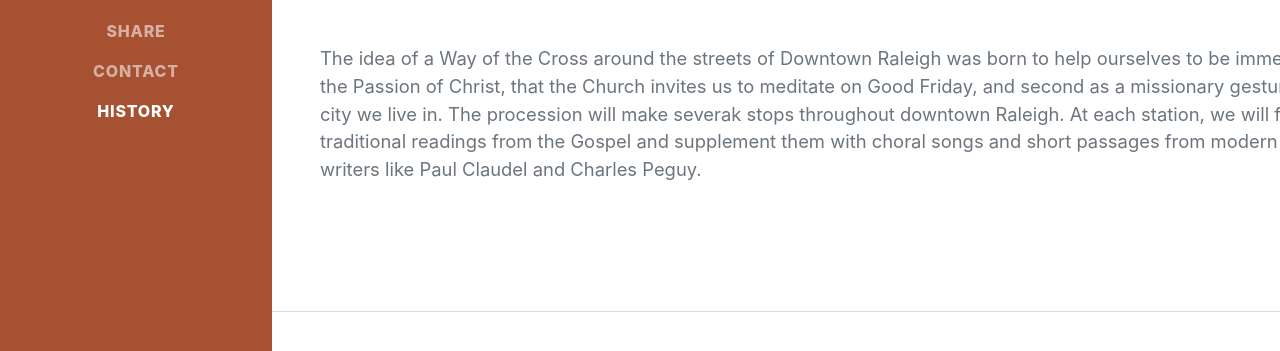
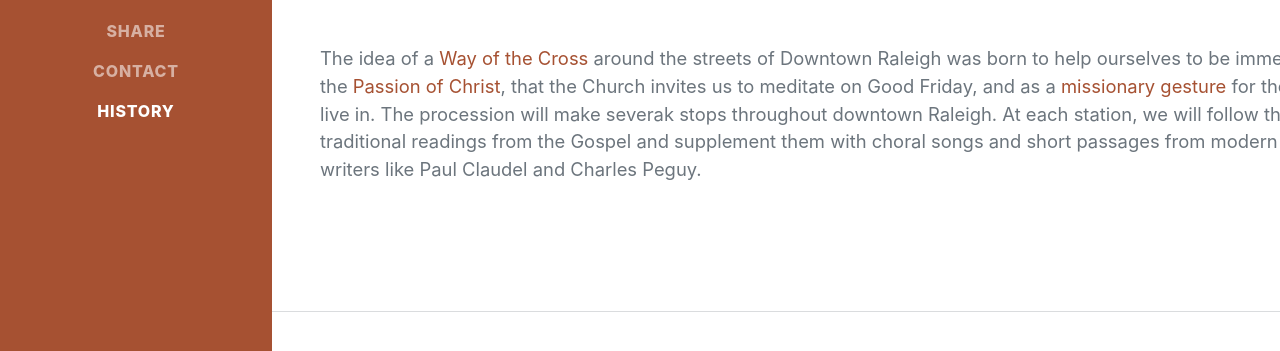
Before and after one commit to CL-Raleigh/cl-raleigh.github.io, a website: page index.html in a window 1280 px wide. Shown: the part 449-800 px from the top of the page. Drawn offline with nearby package versions, Linux system fonts and the light colour scheme; a web font is replaced by a local one.

Commit message:
Update index.html

```diff
--- a/index.html
+++ b/index.html
@@ -46,7 +46,7 @@
                     <div class="subheading mb-5">
                         <h3 class="text-center"> Through Downtown Raleigh. </h3>
                     </div>
-                    <p class="lead mb-5"> The idea of a Way of the Cross around the streets of Downtown Raleigh was born to help ourselves to be immersed in the Passion of Christ, that the Church invites us to meditate on Good Friday, and second as a missionary gesture for the city we live in.
+                    <p class="lead mb-5"> The idea of a <span style="color: #a65132">Way of the Cross</span> around the streets of Downtown Raleigh was born to help ourselves to be immersed in the <span style="color: #a65132">Passion of Christ</span>, that the Church invites us to meditate on Good Friday, and as a <span style="color: #a65132">missionary gesture</span> for the city we live in.
 
                         The procession will make severak stops throughout downtown Raleigh. At each station, we will follow the traditional readings from the Gospel and supplement them with choral songs and short passages from modern Catholic writers like Paul Claudel and Charles Peguy. </p>
                     <div class="social-icons">
```
